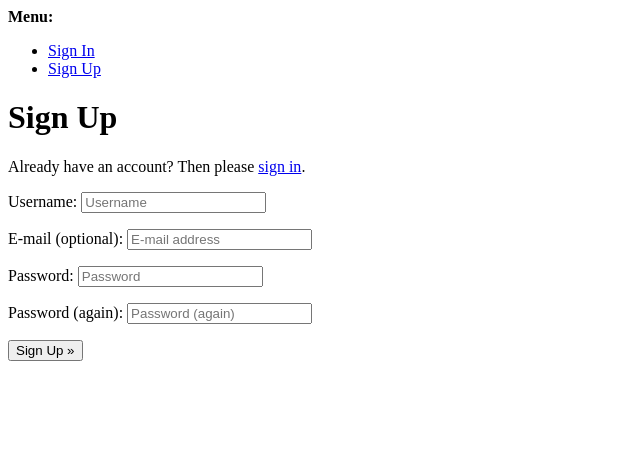
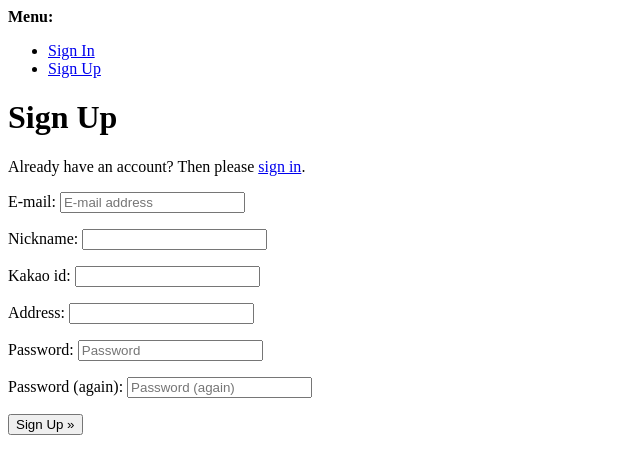
Before and after one commit to yimxx042/django-p2p_market, a Django app: page /signup/ in a window 1280 px wide. Shown: the top 474 px of the page, without its empty margins (0-640 px from the left). Run offline with Django 3.2, Linux system fonts and the light colour scheme.

Commit message:
add fields

```diff
--- a/p2p_market/settings.py
+++ b/p2p_market/settings.py
@@ -134,6 +134,12 @@ AUTH_USER_MODEL = 'podomarket.User'
 ACCOUNT_SIGNUP_REDIRECT_URL = 'index'
 LOGIN_REDIRECT_URL = 'index'
 ACCOUNT_LOGOUT_ON_GET = True
+ACCOUNT_AUTHENTICATION_METHOD = 'email'
+ACCOUNT_EMAIL_REQUIRED = True
+ACCOUNT_USERNAME_REQUIRED = False
+ACCOUNT_SESSION_REMEMBER = True
+ACCOUNT_SIGNUP_FORM_CLASS = 'podomarket.forms.SignupForm'
+SESSION_COOKIE_AGE = 3600
 
 AUTHENTICATION_BACKENDS = [
     # Needed to login by username in Django admin, regardless of `allauth`
--- a/podomarket/admin.py
+++ b/podomarket/admin.py
@@ -6,3 +6,4 @@ from .models import User
 # Register your models here.
 
 admin.site.register(User, UserAdmin)
+UserAdmin.fieldsets += ('Custom fields', {'fields': ('nickname', 'kakao_id', 'address',)}),
--- /dev/null
+++ b/podomarket/forms.py
@@ -0,0 +1,14 @@
+from django import forms
+
+from .models import User
+
+class SignupForm(forms.ModelForm):
+    class Meta:
+        model = User
+        fields = ['nickname', 'kakao_id', 'address']
+
+    def signup(self, request, user):
+        user.nickname = self.cleaned_data['nickname']
+        user.kakao_id = self.cleaned_data['kakao_id']
+        user.address = self.cleaned_data['address']
+        user.save()
--- a/podomarket/models.py
+++ b/podomarket/models.py
@@ -3,4 +3,12 @@ from django.db import models
 
 # Create your models here.
 class User(AbstractUser):
-    pass
+    nickname = models.CharField(
+        max_length=15,
+        unique=True,
+        null=True,
+    )
+
+    kakao_id = models.CharField(max_length=20, null=True)
+
+    address = models.CharField(max_length=40, null=True)
```
Also changed, not shown: podomarket/templates/podomarket/index.html (+7 -1 lines), db.sqlite3, podomarket/migrations/0002_auto_20210806_1532.py (added).
